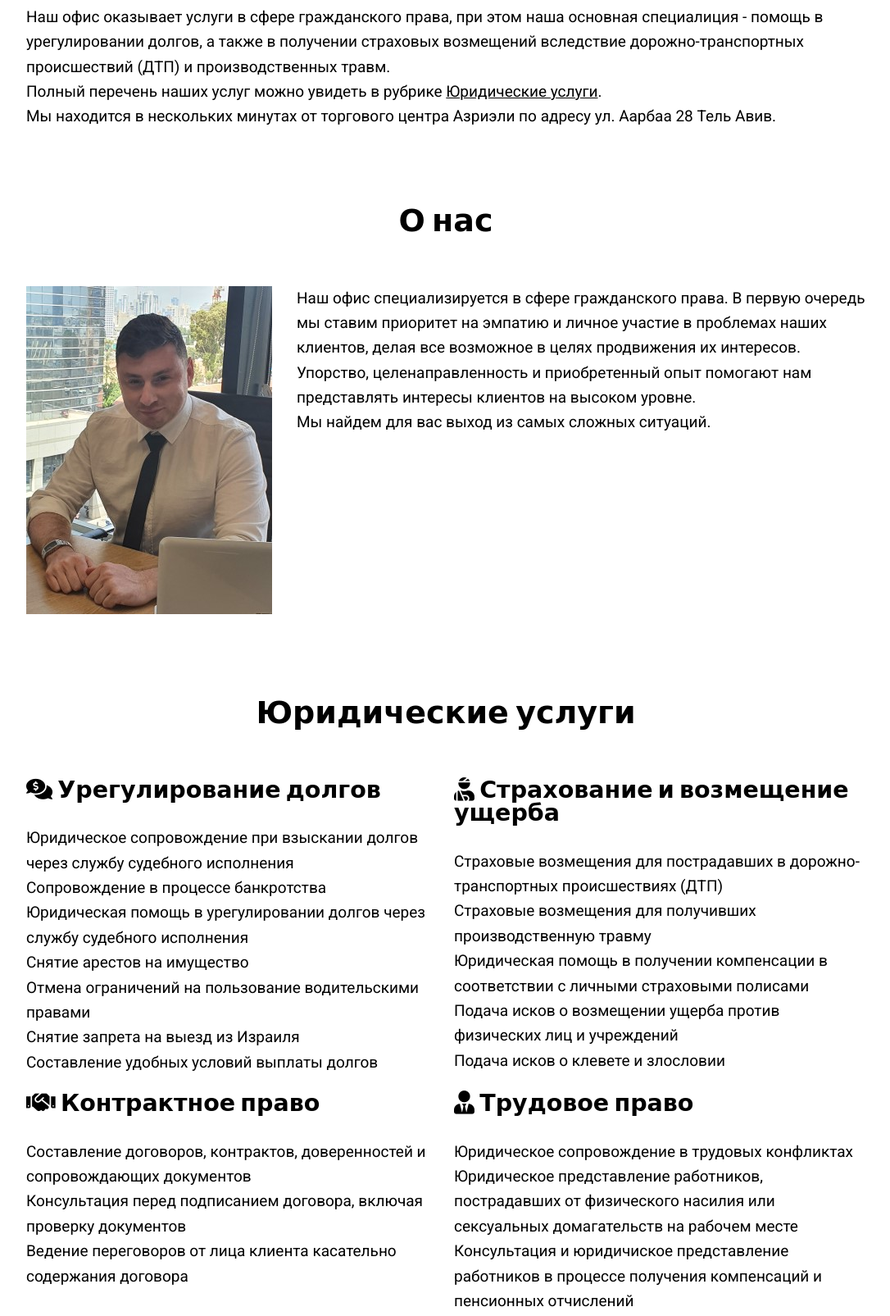
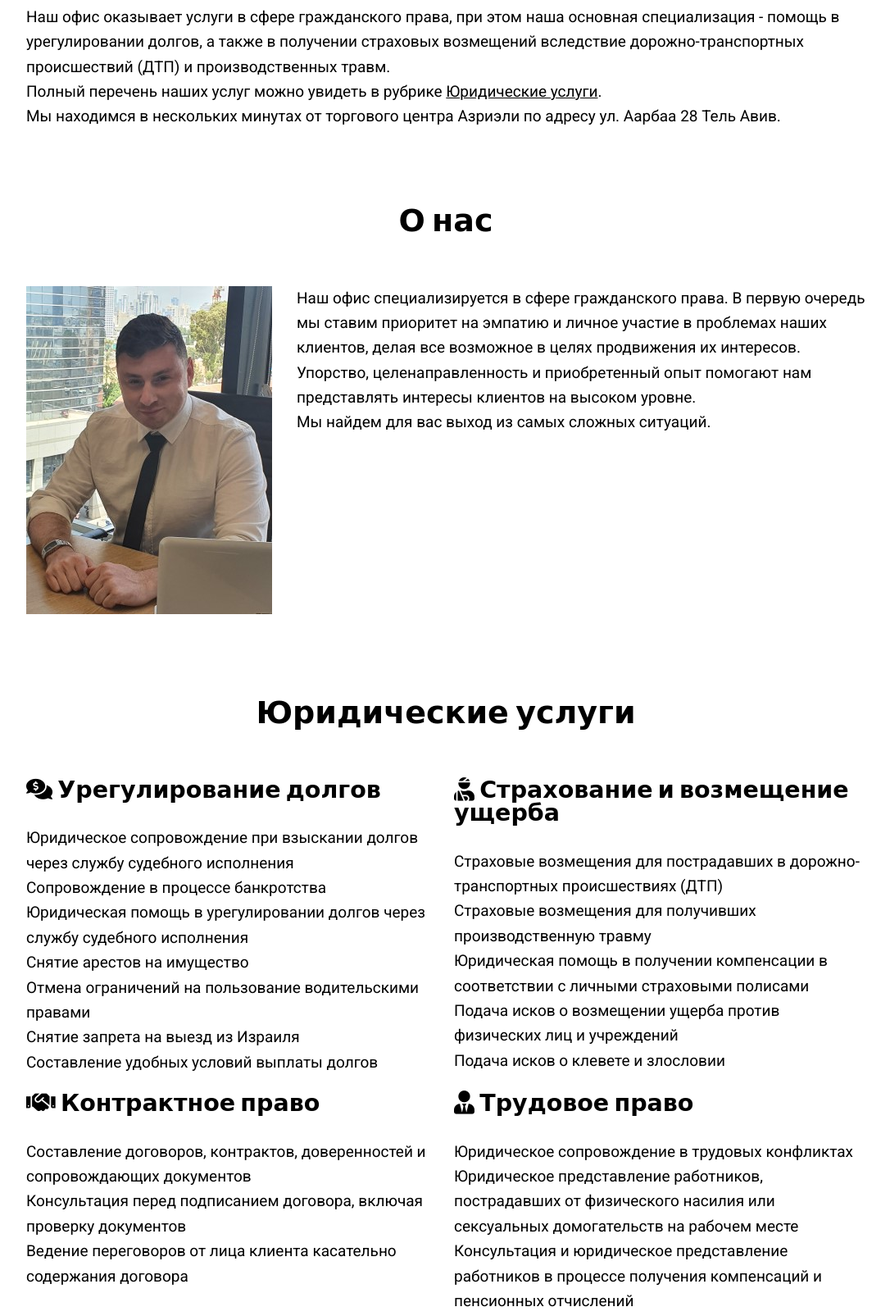
Before and after one commit to OlgaShrir/EvgeniyKoltLaw-vanilla, a plain HTML site: page index.html in a window 1280 px wide. Shown: the part 540-2145 px from the top of the page at 82% size, without its empty margins (96-1182 px from the left). Drawn offline with nearby package versions, Linux system fonts and the light colour scheme.

Commit message:
fix typo

```diff
--- a/index.html
+++ b/index.html
@@ -41,9 +41,9 @@
     <div id="main" class="main">
         <h1  class="title">Адвокатский офис в Израиле</h1>
         <div>
-            <p>Наш офис оказывает услуги в сфере гражданского права, при этом наша основная специалиция -  помощь в урегулировании долгов, а также в получении страховых возмещений вследствие дорожно-транспортных происшествий (ДТП) и производственных травм.</p>
+            <p>Наш офис оказывает услуги в сфере гражданского права, при этом наша основная специализация -  помощь в урегулировании долгов, а также в получении страховых возмещений вследствие дорожно-транспортных происшествий (ДТП) и производственных травм.</p>
             <p>Полный перечень наших услуг можно увидеть в рубрике <a href="#fields" class="main-services">Юридические услуги</a>.</p>
-            <p>Мы находится в  нескольких минутах от торгового центра Азриэли по адресу ул. Аарбаа 28 Тель Авив.</p>
+            <p>Мы находимся в нескольких минутах от торгового центра Азриэли по адресу ул. Аарбаа 28 Тель Авив.</p>
         </div>
     </div>
 
@@ -88,8 +88,8 @@
                 <div class="labor-law">
                     <h2 class="fas fa-user-tie"><span class="field"> Трудовое право</span></h2>
                     <p>Юридическое сопровождение в трудовых конфликтах</p>
-                    <p>Юридическое представление работников, пострадавших от физического насилия или сексуальных домагательств на рабочем месте</p>
-                    <p>Консультация и юридичиское представление работников в процессе получения компенсаций и пенсионных отчислений</p>
+                    <p>Юридическое представление работников, пострадавших от физического насилия или сексуальных домогательств на рабочем месте</p>
+                    <p>Консультация и юридическое представление работников в процессе получения компенсаций и пенсионных отчислений</p>
                 </div>
                 <div class="corporate-law">
                     <h2 class="fas fa-file-signature"><span class="field"> Корпоративное право</span></h2>
```
